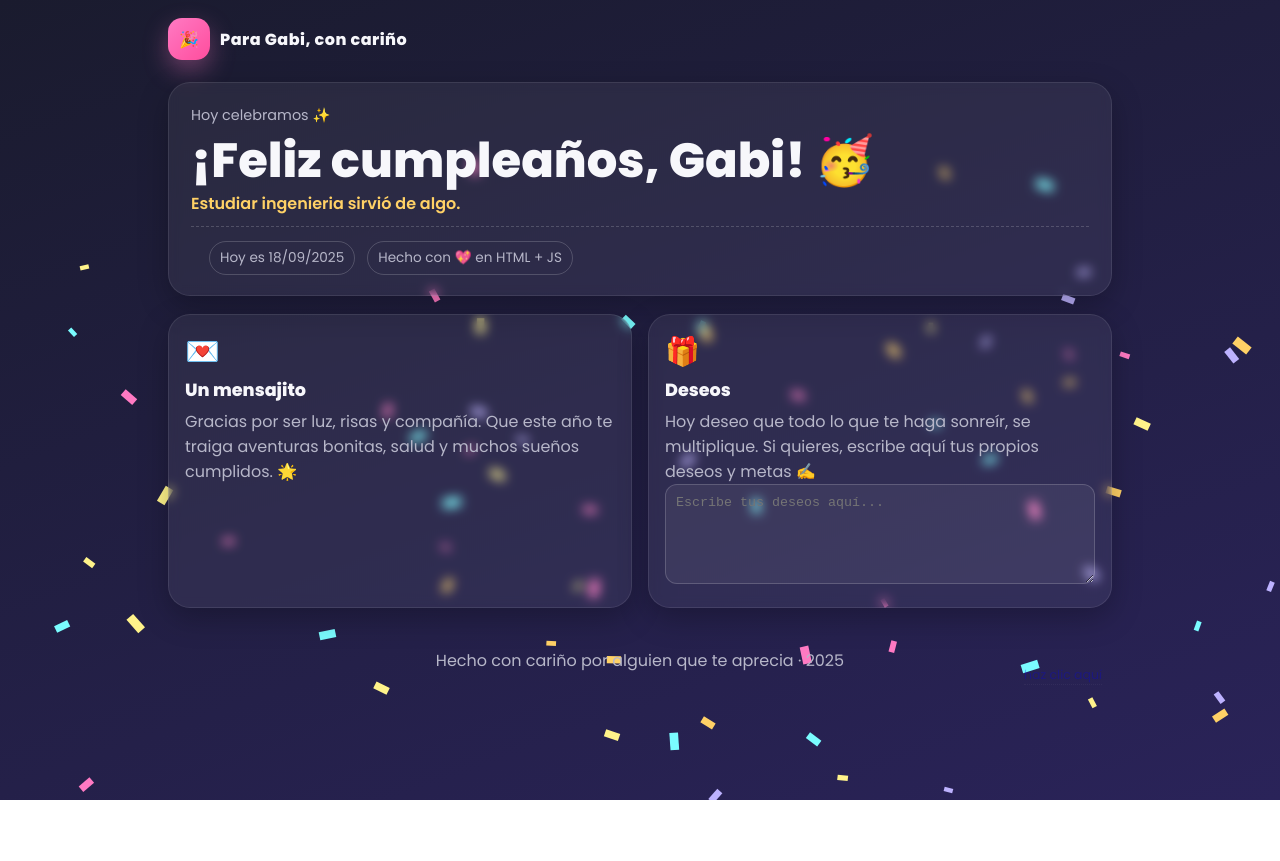
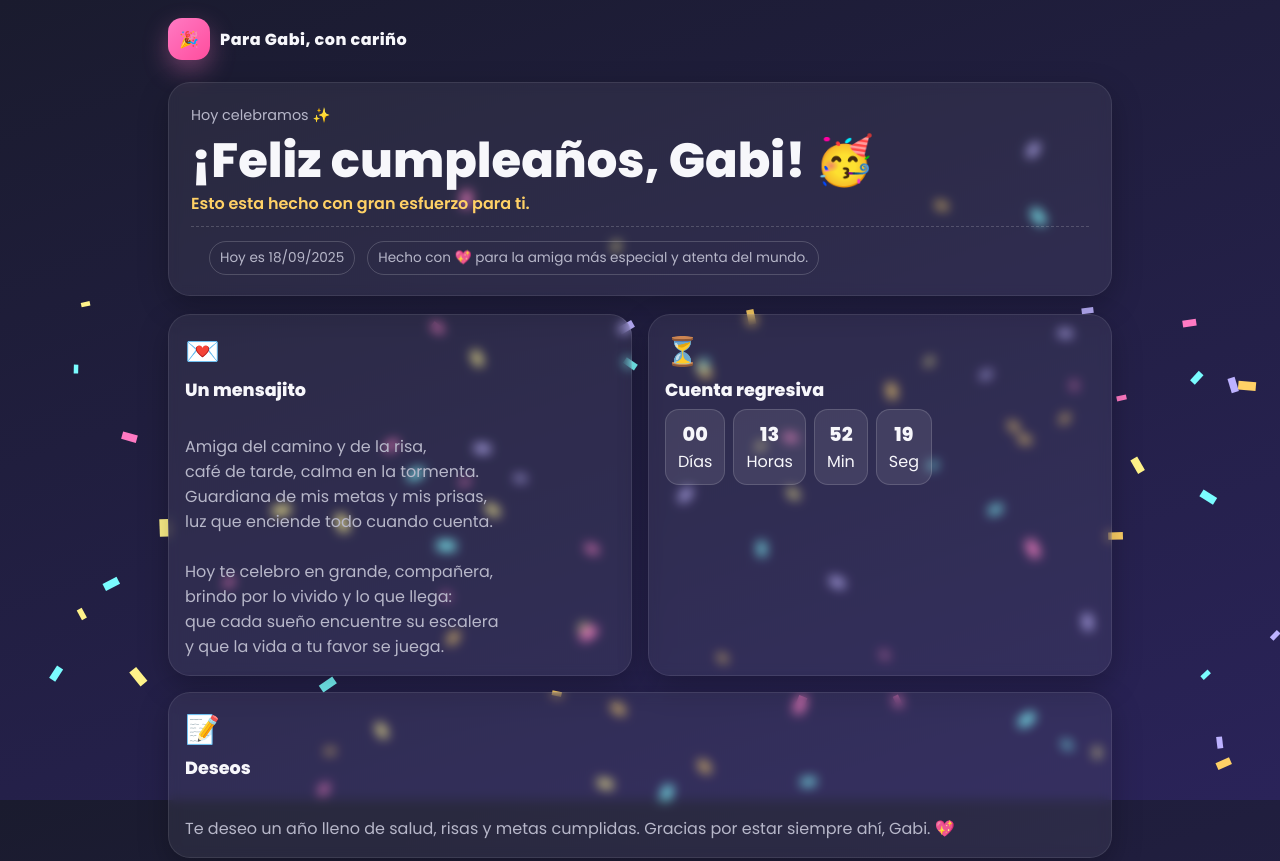
Before and after one commit to ralphavila24/CumpleGabi, a plain HTML site: page index.html in a window 1280 px wide. Shown: the top 861 px of the page. Before the commit the page ends 800 px from the top, so only its background shows below. Drawn offline with Linux system fonts and the light colour scheme.

Commit message:
Ajustes finales: deseos fijos, poema, countdown ES, easter egg

```diff
--- a/index.html
+++ b/index.html
@@ -39,6 +39,15 @@
     .tile p{margin:0;color:var(--muted)}
     .tile .icon{font-size:28px}
 
+    /* Deseos ocupa fila completa y mejor espacio */
+    .tile.deseos{grid-column:1/-1}
+    .tile.deseos p{margin-top:10px}
+
+    /* Countdown */
+    .countdown{display:flex;gap:8px;flex-wrap:wrap}
+    .badge{background:rgba(255,255,255,.09);border:1px solid rgba(255,255,255,.15);padding:10px 12px;border-radius:14px;text-align:center}
+    .badge .num{font-weight:800;font-size:1.2rem;display:block}
+
     footer{padding:22px;text-align:center;color:var(--muted);position:relative}
     /* Enlace "oculto" */
     .easter{font-size:.78rem;opacity:.28;position:absolute;right:10px;bottom:10px;text-decoration:none;border-bottom:1px dotted rgba(255,255,255,.18);transition:opacity .2s}
@@ -71,7 +80,7 @@
 
         <div class="datebar">
           <span class="pill" id="today"></span>
-          <span class="pill">Hecho con 💖 en HTML + JS</span>
+          <span class="pill">Hecho con 💖 para la amiga más especial y atenta del mundo.</span>
         </div>
       </div>
     </section>
@@ -80,18 +89,31 @@
       <article class="card tile">
         <div class="icon">💌</div>
         <h3>Un mensajito</h3>
-        <p id="msg">
-          Gracias por ser luz, risas y compañía. Que este año te traiga aventuras bonitas, salud y muchos sueños cumplidos. 🌟
+        <p id="msg" style="white-space:pre-line">
+Amiga del camino y de la risa,
+café de tarde, calma en la tormenta.
+Guardiana de mis metas y mis prisas,
+luz que enciende todo cuando cuenta.
+
+Hoy te celebro en grande, compañera,
+brindo por lo vivido y lo que llega:
+que cada sueño encuentre su escalera
+y que la vida a tu favor se juega.
         </p>
       </article>
 
       <article class="card tile">
-        <div class="icon">🎁</div>
+        <div class="icon">⏳</div>
+        <h3>Cuenta regresiva</h3>
+        <div class="countdown" id="countdown"></div>
+      </article>
+
+      <article class="card tile deseos">
+        <div class="icon">📝</div>
         <h3>Deseos</h3>
-        <p>
-          Hoy deseo que todo lo que te haga sonreír, se multiplique. Si quieres, escribe aquí tus propios deseos y metas ✍️
-        </p>
-        <textarea id="wishes" placeholder="Escribe tus deseos aquí..." style="width:100%;height:100px;border-radius:12px;border:1px solid rgba(255,255,255,.18);background:rgba(255,255,255,.06);color:var(--text);padding:10px;resize:vertical"></textarea>
+        <p id="wishesMsg" style="white-space:pre-line">
+Te deseo un año lleno de salud, risas y metas cumplidas. Gracias por estar siempre ahí, Gabi. 💖
+</p>
       </article>
     </section>
 
@@ -109,9 +131,8 @@
     const params = new URLSearchParams(location.search);
 
     // ===== Modo sorpresa (una sola página)
-    // Si la URL trae ?s=1&img=URL, mostramos pantalla con la imagen en grande
     if(params.get('s')==='1'){
-      const src = params.get('img') || 'media/sorpresa.png'; // cambia por tu imagen
+      const src = params.get('img') || 'media/sorpresa.png';
       document.body.innerHTML = `
         <div class="surprise">
           <div style="text-align:center">
@@ -130,13 +151,21 @@
     // Mensajes personalizados (typewriter)
     const messages = [
       'Espero que la pases super bien en tu cumple.',
-      'Estudiar ingenieria sirvió de algo.',
+      'Esto esta hecho con gran esfuerzo para ti.',
+      'Estudiar ingenieria sirvió de algo...',
+      'De aqui para adelante los mensajes no importan, ya puedes cerrar la pagina.',
       'Deberiamos cocinar cuando vuelvas, me dio hambre hacer esto.',
-      'Seguro estas ahí esperando ver todos los mensajes',
-      'Ya puedes cerrar la pagina, no hay mas nada',
+      'Seguro estas ahí esperando ver si hay mas mensajes.',
+      'Ya puedes cerrar la pagina, no hay mas nada.',
       '¿Qué vendra primero, tú a Barranquilla o mi calvicie??',
-      'Que buena forma de gastar mi tiempo hoy.',
-      'No hay nada mas en la pagina, ya puedes cerrar ;)'
+      'Que buena forma de gastar mi tiempo.',
+      'Creo que a la final siempre fuí un hombre de pocas palabras.',
+      'No hay nada mas en la pagina, ya puedes cerrar ;)',
+      'Recuerda tomar cocacolita zero, hace menos daño que la normal.',
+      '¿Me presentas una española?',
+      '¿Estos mensajes demuestran que realmente hice esto yo o no?',
+      'Creo que ya es todo, la creatividad no es lo mio.',
+      'Ya es todo en serio, salte de la pagina por favor, me va a dar ansiedad.'
     ];
 
     let ti=0, ci=0; const tw = $('#typewriter');
@@ -148,6 +177,35 @@
       else { setTimeout(()=>{ci=0;ti=(ti+1)%messages.length;type();}, 1600); }
     }
     type();
+
+    // ===== Countdown =====
+    const DEFAULT_DATE = '2025-09-19'; // ya puedes fijarla aquí si quieres
+    const TARGET = params.get('d') || DEFAULT_DATE;
+    const cd = $('#countdown');
+    function updateCountdown(){
+      if(!cd) return;
+      cd.innerHTML = '';
+      if(!TARGET){ return; } // sin mensajes: ya no mostramos el tip
+      const TZ_OFFSET = '+02:00'; // España (CEST, UTC+02) en septiembre
+      const target = (TARGET.includes('T') ? new Date(TARGET) : new Date(`${TARGET}T00:00:00${TZ_OFFSET}`));
+      const diff = target - new Date();
+      const past = diff < 0;
+      const ms = Math.abs(diff);
+      const d = Math.floor(ms/86400000);
+      const h = Math.floor(ms%86400000/3600000);
+      const m = Math.floor(ms%3600000/60000);
+      const s = Math.floor(ms%60000/1000);
+      const items = [['Días', d],['Horas', h],['Min', m],['Seg', s]];
+      items.forEach(([label,num])=>{
+        const el = document.createElement('div');
+        el.className='badge';
+        el.innerHTML = `<span class="num">${fmt(num)}</span>${label}`;
+        cd.appendChild(el);
+      });
+      if(past){ cd.insertAdjacentHTML('afterbegin','<span class="pill">¡Ya pasó! A celebrar todo el mes 🎉</span>'); }
+    }
+    updateCountdown();
+    setInterval(updateCountdown, 1000);
 
     // Confetti
     const canvas = document.getElementById('confetti');
@@ -172,23 +230,16 @@
       window.addEventListener('scroll',()=>spawn(20));
     }
 
-    // Guardado de deseos en localStorage
-    const WKEY = `wishes-Gabi`;
-    const wishes = $('#wishes');
-    if(wishes){
-      wishes.value = localStorage.getItem(WKEY)||'';
-      wishes.addEventListener('input', ()=>localStorage.setItem(WKEY, wishes.value));
-    }
-
-    // Enlace escondido: al hacer clic, manda a ?s=1 con la imagen configurada
+    // Enlace escondido: sorpresa
     const easter = $('#easter');
     if(easter){
       easter.addEventListener('click', (e)=>{
         e.preventDefault();
-        const img = encodeURIComponent('media/sorpresa.png'); // cambia por tu ruta
+        const img = encodeURIComponent('media/sorpresa.png');
         location.href = `${location.pathname}?s=1&img=${img}`;
       });
     }
-  </script>
+
+      </script>
 </body>
 </html>
```
